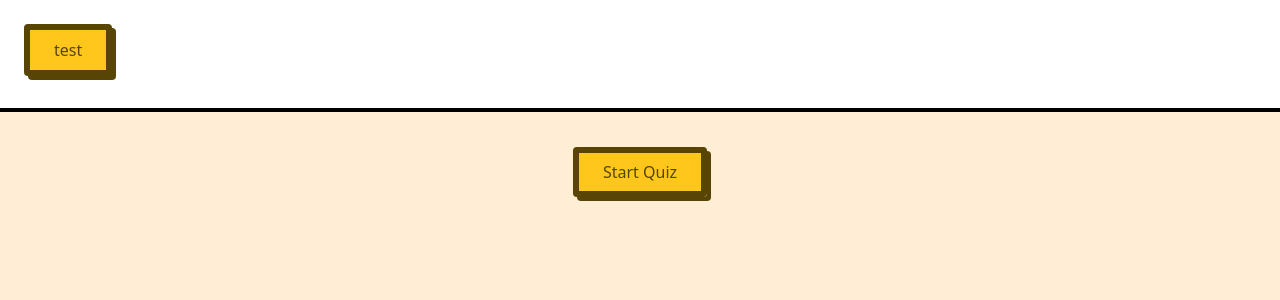
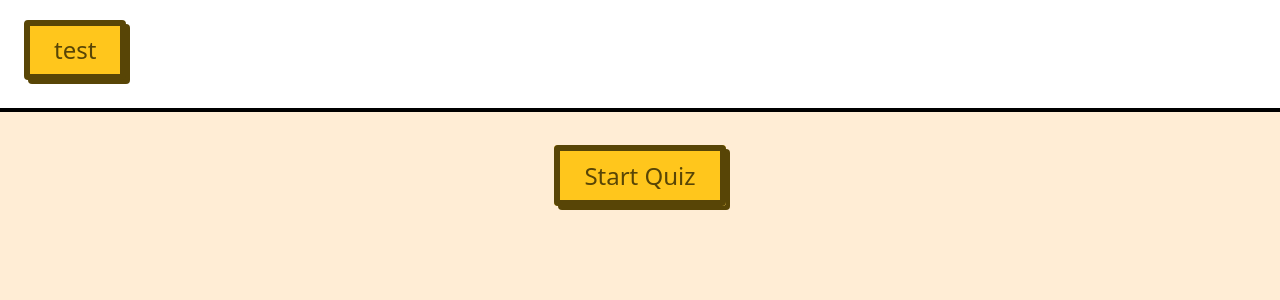
Before and after one commit to shaikhyakubhossain/quiz-app, a Next.js app: page / in a window 1280 px wide. Shown: the top 300 px of the page. Built offline with nearby package versions, Linux system fonts and the light colour scheme.

Commit message:
Improve Btn css

```diff
--- a/src/app/component/Btn/btn.component.tsx
+++ b/src/app/component/Btn/btn.component.tsx
@@ -9,6 +9,6 @@ type PropsType = {
 
 export default function Btn(props: PropsType): JSX.Element {
     return (
-        <span className={`${styles.mainContainer} my-auto mx-6 px-6 py-2 rounded`}>{props.children}</span>
+        <span className={`${styles.mainContainer} my-auto mx-6 px-6 py-2 rounded font-medium text-2xl`}>{props.children}</span>
     );
 }
```
